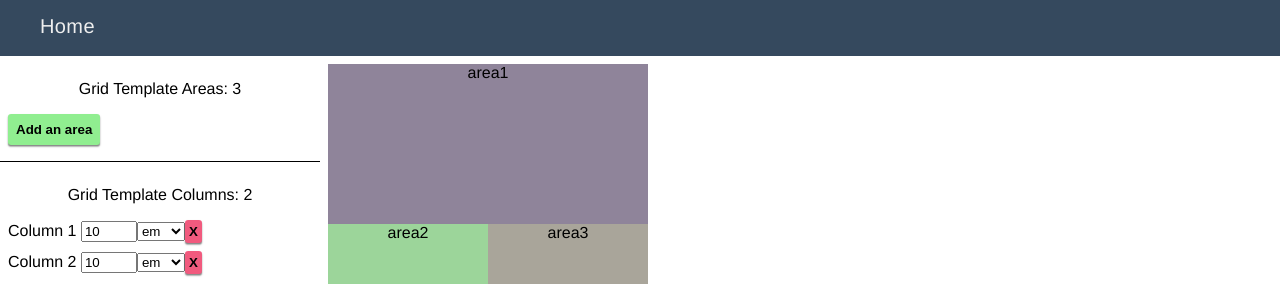
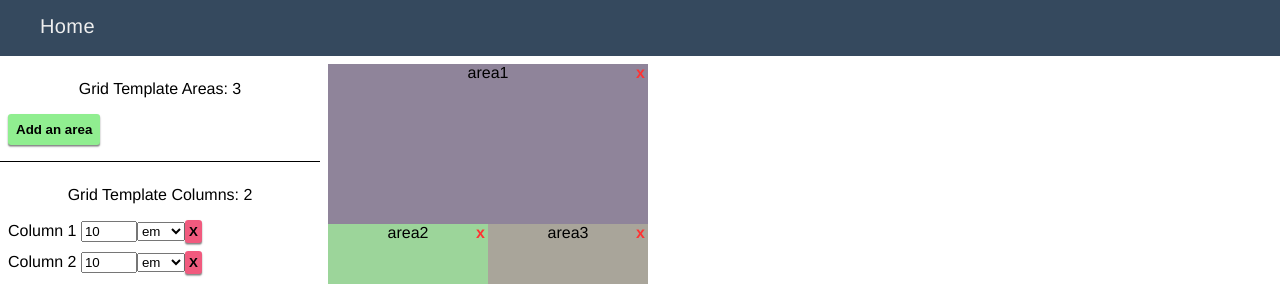
Before and after one commit to louisbourque/grid-awesome, a Vue app: page /#/ in a window 1280 px wide. Shown: the top 284 px of the page. Built offline with nearby package versions, Linux system fonts and the light colour scheme.

Commit message:
Add ability to remove Areas

```diff
--- a/src/components/GridItem.vue
+++ b/src/components/GridItem.vue
@@ -2,12 +2,13 @@
   <div :class="classes" :style="style">
     <input v-if="renaming" type="text" v-model="renamingLabel" v-on:blur="handleRename" v-on:keypress.enter="handleRename" class="input--rename" v-focusoninsert>
     <span class="text" ref="label">{{item.label}}</span>
+    <span class="remove-button" @click="removeArea(item)">x</span>
     <div class="resize-handle" ref="resizeHandle"></div>
   </div>
 </template>
 
 <script>
-import { mapGetters } from 'vuex'
+import { mapActions, mapGetters } from 'vuex'
 
 export default {
   name: 'grid-item',
@@ -48,6 +49,9 @@ export default {
     },
   },
   methods: {
+    ...mapActions([
+      'removeArea',
+    ]),
     handleRename: function() {
       if (
         !this.renaming ||
@@ -74,7 +78,7 @@ export default {
       evt.stopPropagation()
     })
     this.$el.addEventListener('mousedown', evt => {
-      if (evt.button !== 0 || evt.target.localName === 'input') {
+      if (evt.button !== 0 || evt.target.localName === 'input' || evt.target.localName === 'span') {
         return
       }
       evt.preventDefault()
@@ -178,6 +182,18 @@ export default {
     height: 15px;
     cursor: se-resize;
 }
+
+.remove-button {
+  position: absolute;
+  right: 0;
+  top: 0;
+  width: 15px;
+  height: 15px;
+  font-weight: bold;
+  color: #f33;
+  cursor: pointer;
+}
+
 .input--rename{
   width: 100%;
   min-width: 5rem;
```
